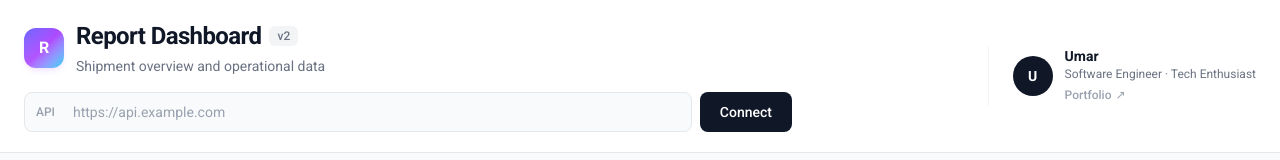
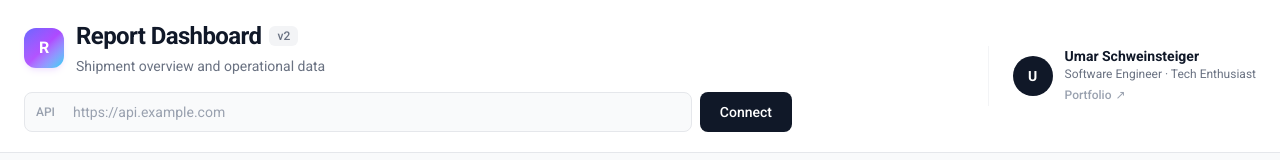
Before and after one commit to umardev500/jnt-scan, a React (Vite) app: page / in a window 1280 px wide. Shown: the top 160 px of the page. Built offline with nearby package versions, Linux system fonts and the light colour scheme; no server answers.

Commit message:
add lastname

```diff
--- a/src/pages/ReportPage.tsx
+++ b/src/pages/ReportPage.tsx
@@ -279,7 +279,7 @@ export default function ReportPage() {
 
               <div className="min-w-0">
                 <p className="text-sm font-semibold text-gray-900">
-                  Umar
+                  Umar Schweinsteiger
                 </p>
 
                 <p className="text-xs text-gray-500">
```
